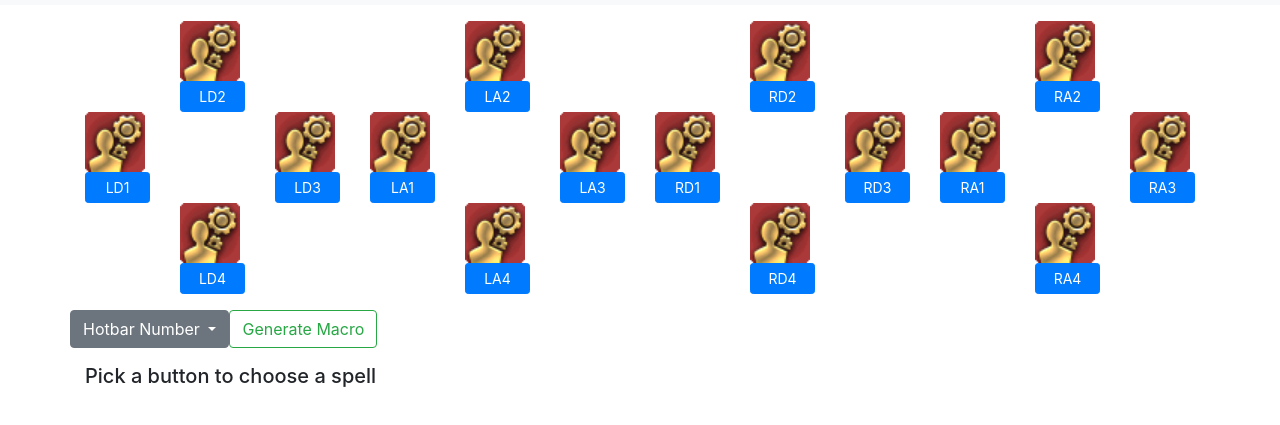
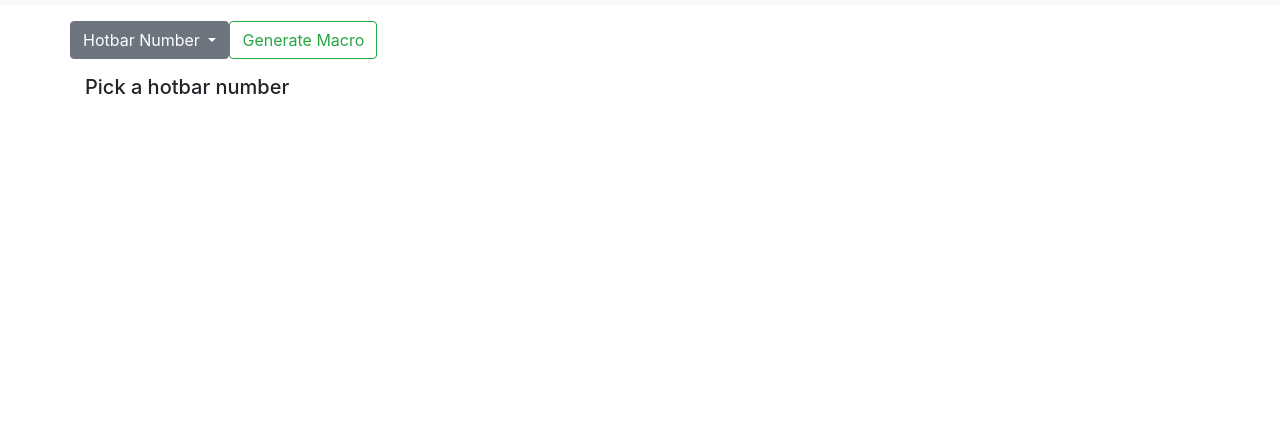
Before and after one commit to shinji911/SimpleHotbarMacroGen, a plain HTML site: page controller.html in a window 1280 px wide. Shown: the part 51-476 px from the top of the page. Drawn offline with nearby package versions, Linux system fonts and the light colour scheme.

Commit message:
force hotbar choice first

```diff
--- a/assets/javascript/controller.js
+++ b/assets/javascript/controller.js
@@ -6,6 +6,8 @@ $(function () {
     let spellsPool = $("#spellsPool");
     let hotbarMenu = $("#hotbarMenu");
     let macroResult = $("#macroResult");
+
+    $(".contRow").hide();
 
     function renderBar() {
         for (var i = 0; i < 16; i++) {
@@ -39,6 +41,10 @@ $(function () {
     });
 
     $(".dropdown-item").click(function() {
+        if(currentHotbar == 0) {
+            $(".contRow").show();
+            curBtnMsg.text("Pick a button to choose a spell");
+        }
         macroResult.empty();
         currentHotbar = $(this).text();
         hotbarMenu.text(currentHotbar);
--- a/controller.html
+++ b/controller.html
@@ -30,7 +30,7 @@
 	</nav>
 
 	<div class="container">
-		<div class="row mt-3">
+		<div class="row mt-3 contRow">
 			<div class="col-1"></div>
 			<div class="col-1">
 				<img src="./assets/images/00.png"
@@ -60,7 +60,7 @@
 			</div>
 			<div class="col-1"></div>
 		</div>
-		<div class="row">
+		<div class="row contRow">
 			<div class="col-1">
 				<img src="./assets/images/00.png"
 					alt="Pick A Spell" width="60" height="60" id="ld1">
@@ -106,7 +106,7 @@
 				<button type="button" class="btn btn-primary btn-sm btn-block" value=14>RA3</button>
 			</div>
 		</div>
-		<div class="row">
+		<div class="row contRow">
 			<div class="col-1"></div>
 			<div class="col-1">
 				<img src="./assets/images/00.png"
@@ -154,7 +154,7 @@
 		</div>
 		<div class="row mt-3">
 			<div class="col">
-				<h5 id="curBtnMsg">Pick a button to choose a spell</h5>
+				<h5 id="curBtnMsg">Pick a hotbar number</h5>
 			</div>
 		</div>
 		<div class="row">
```
